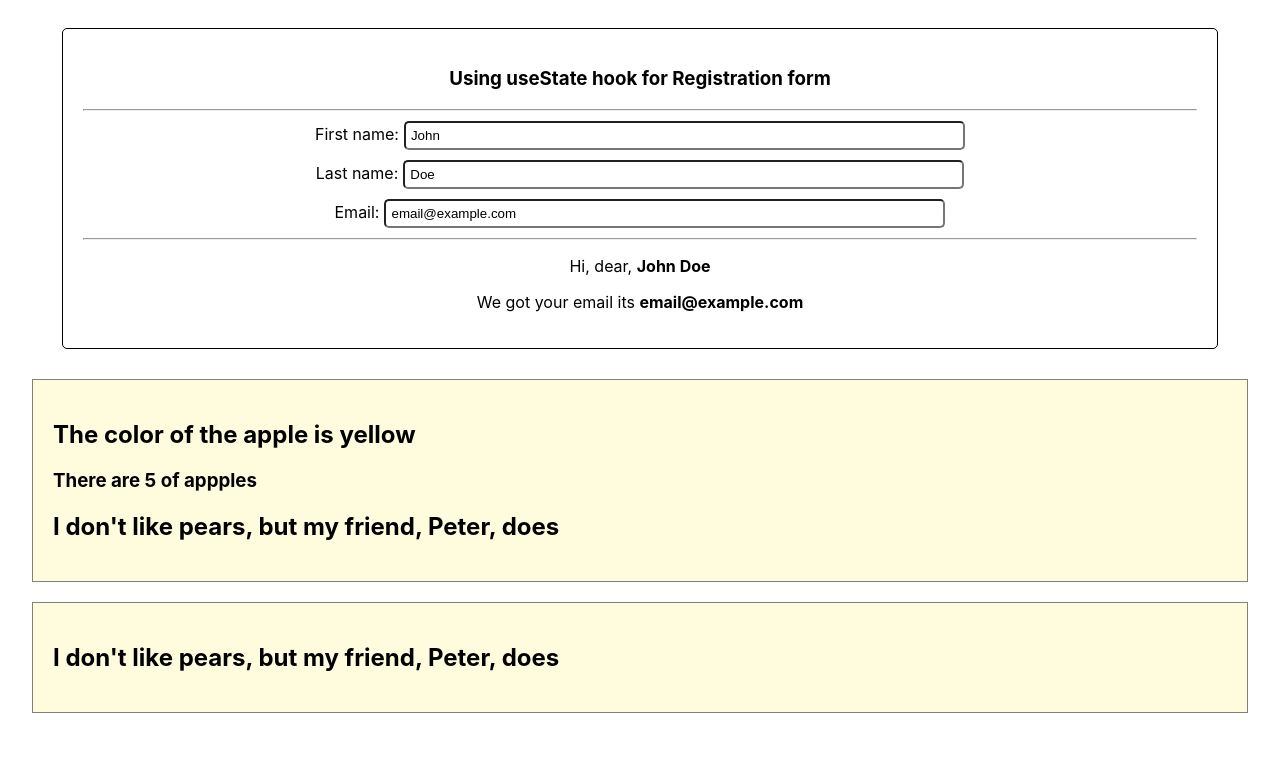
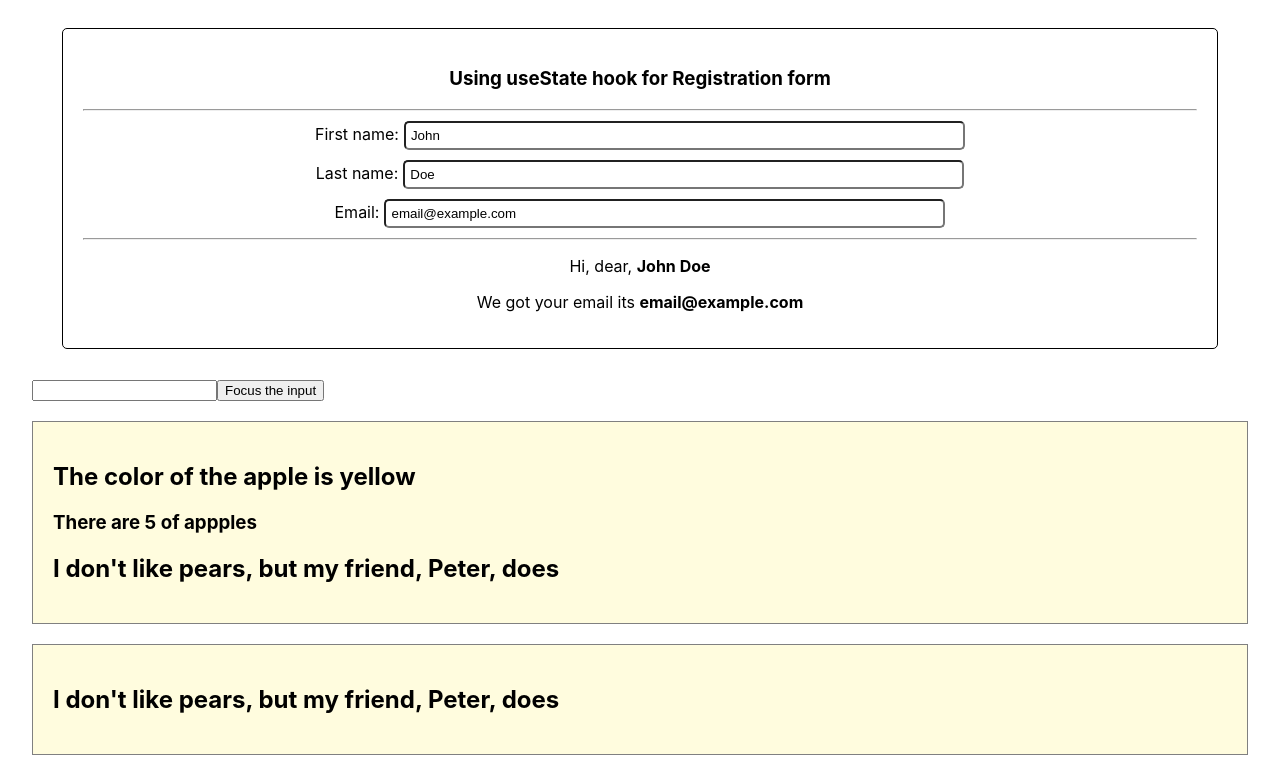
Before and after one commit to mszahan/react_basic_meta, a React (Create React App) app in the folder creating-component/: page / in a window 1280 px wide. Shown: the part 838-1613 px from the top of the page. Before the commit the page ends 1571 px from the top, so only its background shows below. Built offline with nearby package versions, Linux system fonts and the light colour scheme.

Commit message:
used useref for focusing on the content

```diff
--- a/creating-component/src/App.js
+++ b/creating-component/src/App.js
@@ -10,6 +10,7 @@
 import Dog from './components/grandChildren/Dog';
 import InputComponent from './components/InputComponent';
 import RegistrationForm from './components/RegistrationForm';
+import TextInputWithFocusButton from './components/TextInputWithFocusButton';
 
 
 // embedding atribute and adding image
@@ -33,6 +34,7 @@
       </div>
       <InputComponent/>
       <RegistrationForm/>
+      <TextInputWithFocusButton/>
 
 
       {/* The bag has props.children so it's working */}
--- /dev/null
+++ b/creating-component/src/components/TextInputWithFocusButton.js
@@ -0,0 +1,20 @@
+import { useRef } from "react";
+
+function TextInputWithFocusButton(){
+    const inputEl = useRef(null);
+    const onButtonClick = () =>{
+        // `current` points to the mounted text input element
+        inputEl.current.focus();
+    };
+    return(
+        <>
+        <input ref={inputEl} type="text"/>
+        <button onClick={onButtonClick}>
+            Focus the input
+        </button>
+        </>
+    )
+}
+
+
+export default TextInputWithFocusButton;
```
